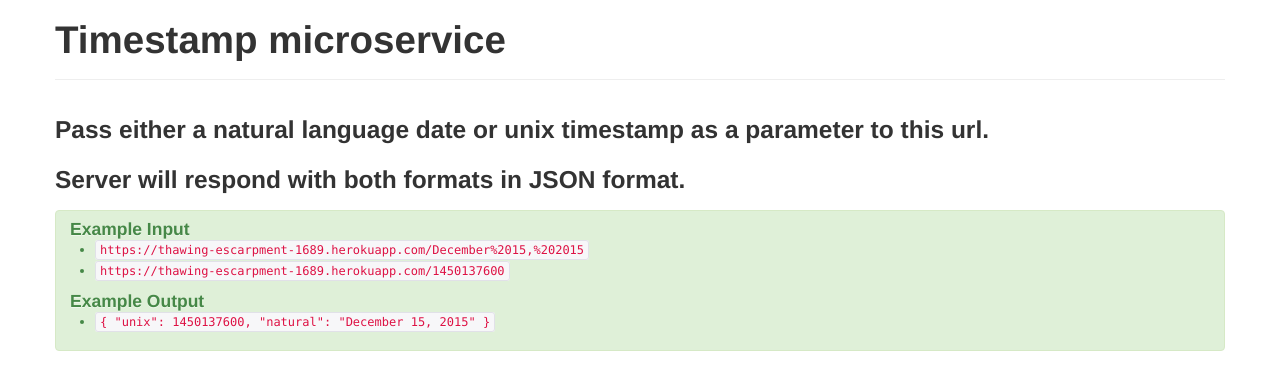
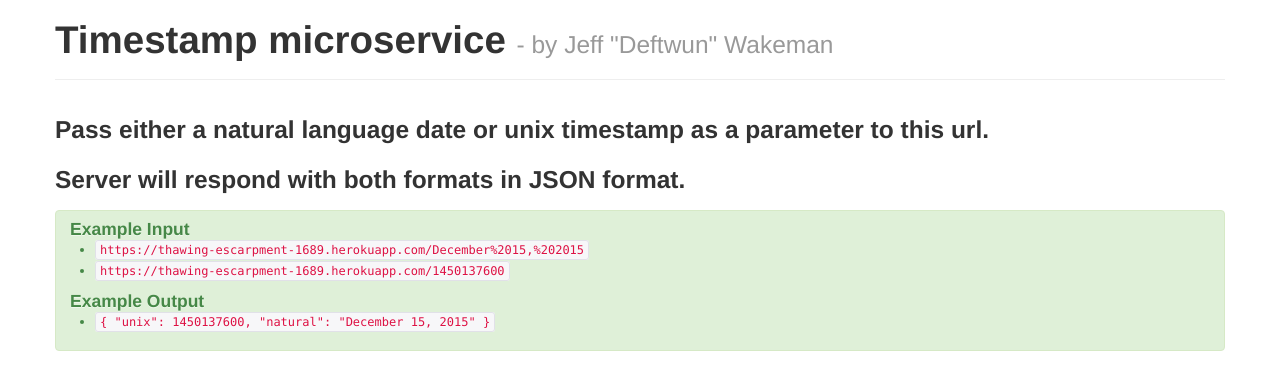
Before and after one commit to Deftwun/fcc-timestamp-microservice, a website: page client/index.html in a window 1280 px wide. Drawn offline with nearby package versions, Linux system fonts and the light colour scheme.

Commit message:
Put my name on the landing page

```diff
--- a/client/index.html
+++ b/client/index.html
@@ -12,7 +12,7 @@
 
     <div class="container">
       <div class="page-header">
-        <h1>Timestamp microservice</h1>
+        <h1>Timestamp microservice <small>- by Jeff "Deftwun" Wakeman</small></h1>
       </div>
       <div>
         <h3> Pass either a natural language date or unix timestamp as a parameter to this url.</h3>
```
